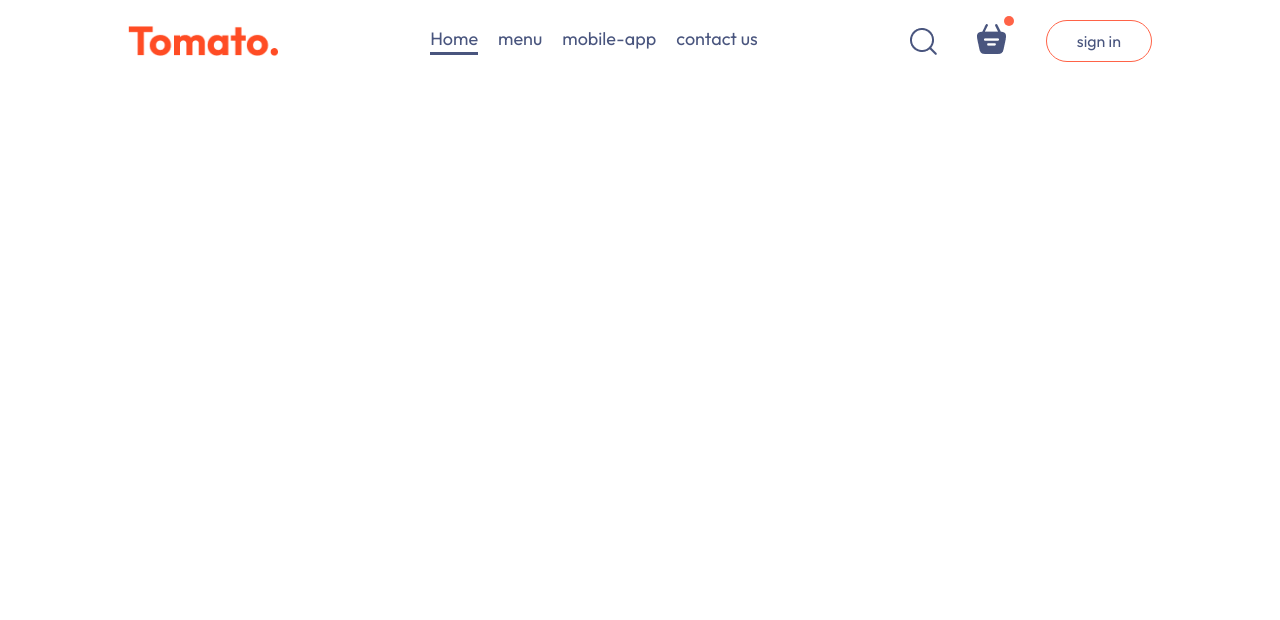
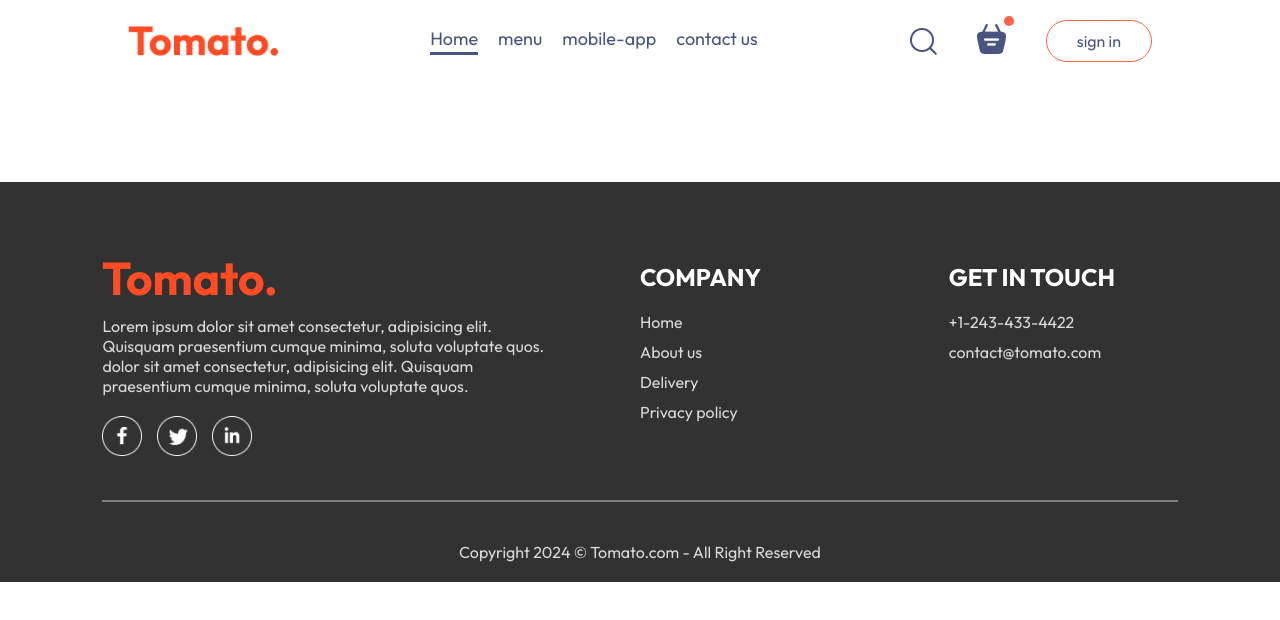
Before and after one commit to MuizAyomide/food-delivery-website, a React (Vite) app in the folder FrontEnd/: page /order in a window 1280 px wide. Shown: the top 620 px of the page. Built offline with nearby package versions, Linux system fonts and the light colour scheme.

Commit message:
footer continuous commit

```diff
--- a/FrontEnd/src/Components/Footer/Footer.css
+++ b/FrontEnd/src/Components/Footer/Footer.css
@@ -0,0 +1,48 @@
+.footer{
+    color: #d9d9d9 ;
+    background: #323232;
+    display: flex;
+    flex-direction: column;
+    align-items: center;
+    gap: 20px;
+    padding: 20px 8vw;
+    padding-top: 80px;
+    margin-top: 100px;
+}
+
+.footer-content{
+    width: 100%;
+    display: grid;
+    grid-template-columns: 2fr 1fr 1fr;
+    gap: 80px;
+}
+
+.footer-content-left, .footer-content-right, .footer-content-center{
+    display: flex;
+    flex-direction: column;
+    align-items: start;
+    gap: 20px;
+}
+
+.footer-content-left li, .footer-content-right li, .footer-content-center li{
+    list-style: none;
+    margin-bottom: 10px;
+    cursor: pointer;
+}
+
+.footer-content-right h2, .footer-content-center h2{
+   color: #fff;
+}
+
+.footer-social-icons img{
+    width: 40px;
+    margin-right: 15px;
+}
+
+.footer hr{
+    width: 100%;
+    height: 2px;
+    margin: 20px 0;
+    background: gray;
+    border: none;
+}
--- a/FrontEnd/src/Components/Footer/Footer.jsx
+++ b/FrontEnd/src/Components/Footer/Footer.jsx
@@ -1,16 +1,48 @@
-import React from 'react'
-import './Footer.css'
-
-
+import React from "react";
+import "./Footer.css";
+import { assets } from "../../assets/assets";
 
 const Footer = () => {
+  return (
+    <div className="footer" id="footer">
+      <div className="footer-content">
+        <div className="footer-content-left">
+          <img src={assets.logo} alt="" />
+          <p>
+            Lorem ipsum dolor sit amet consectetur, adipisicing elit. Quisquam
+            praesentium cumque minima, soluta voluptate quos. dolor sit amet
+            consectetur, adipisicing elit. Quisquam praesentium cumque minima,
+            soluta voluptate quos.
+          </p>
+          <div className="footer-social-icons">
+            <img src={assets.facebook_icon} alt="" />
+            <img src={assets.twitter_icon} alt="" />
+            <img src={assets.linkedin_icon} alt="" />
+          </div>
+        </div>
+        <div className="footer-content-center">
+          <h2>COMPANY</h2>
+          <ul>
+            <li>Home</li>
+            <li>About us</li>
+            <li>Delivery</li>
+            <li>Privacy policy</li>
+          </ul>
+        </div>
+        <div className="footer-content-right">
+          <h2>GET IN TOUCH</h2>
+          <ul>
+            <li>+1-243-433-4422</li>
+            <li>contact@tomato.com</li>
+          </ul>
+        </div>
+      </div>
+      <hr />
+      <p className="footer-copyright">
+        Copyright 2024 &copy; Tomato.com - All Right Reserved
+      </p>
+    </div>
+  );
+};
 
-
-  return (
-    <div className='footer'>
-
-    </div>
-  )
-}
-
-export default Footer
+export default Footer;
```
